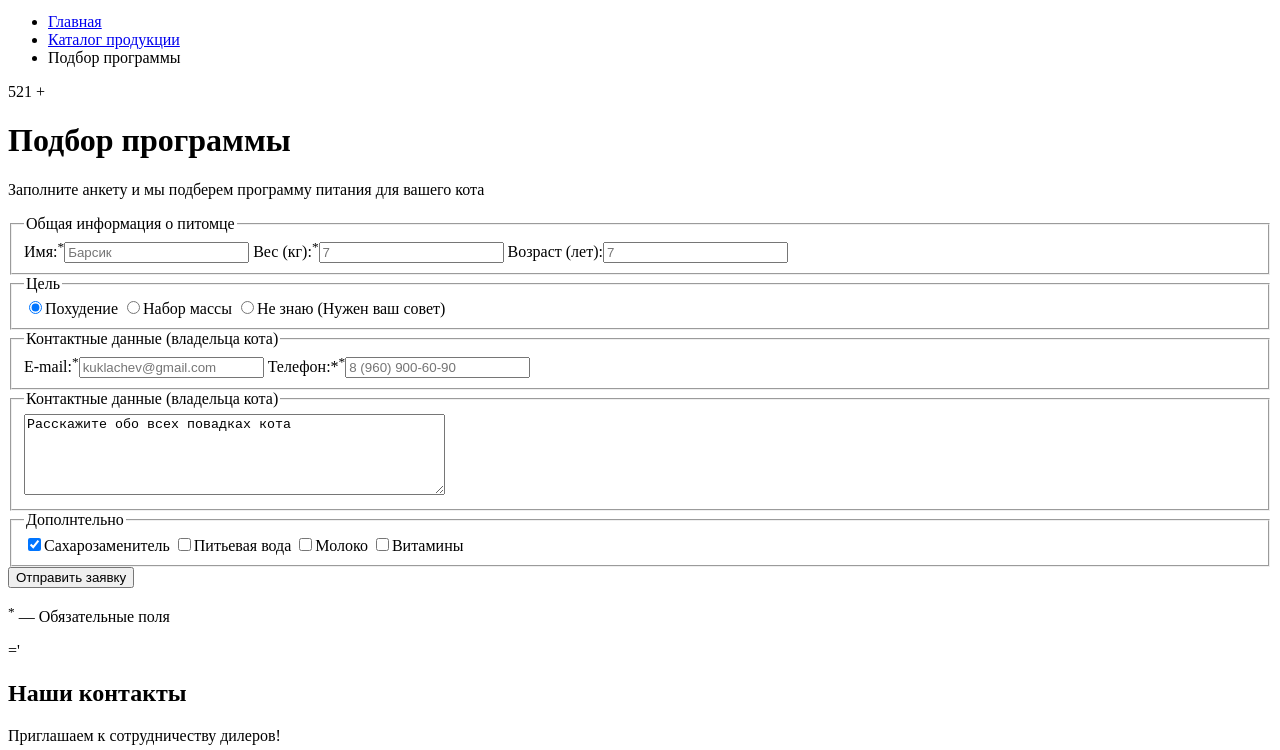
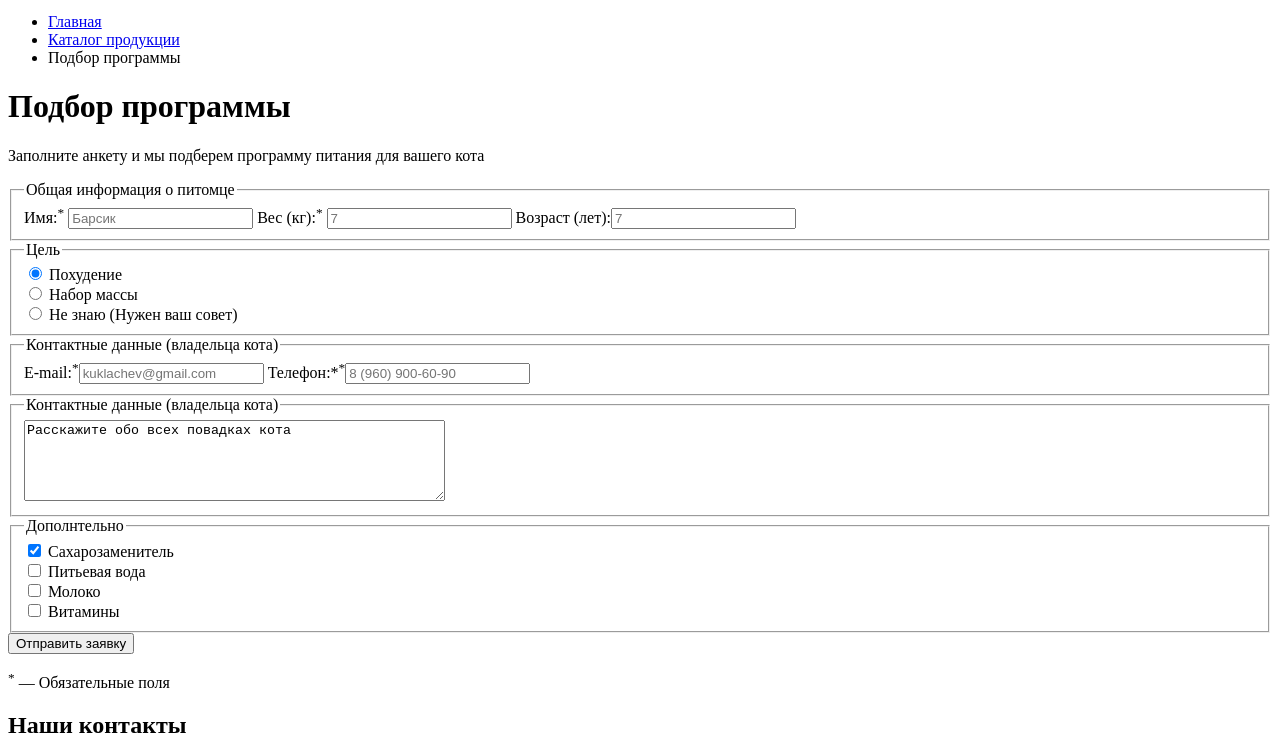
Before and after one commit to tashakalinina/1002157-cat-energy-17, a website: page source/form.html in a window 1280 px wide. Shown: the part 50-800 px from the top of the page. Drawn offline with Linux system fonts and the light colour scheme.

Commit message:
Исправлния замечаний
Добавлена обертка к инпут и лейбел.
Чекбокс и радио - отедельные блоки

```diff
--- a/source/form.html
+++ b/source/form.html
@@ -20,8 +20,8 @@
           <li class="site-list__item"><a href="index.html">Главная</a></li>
           <li class="site-list__item"><a href="catalog.html">Каталог продукции</a></li>
           <li class="site-list__item site-list__item--active"><a>Подбор программы</a></li>
-        </ul>521
-      +      </nav>
+        </ul>
+      </nav>
     </header>
     <main>
       <h1 class="inner-title">Подбор программы</h1>
@@ -29,15 +29,29 @@
         <p class="food-selection__description">Заполните анкету и мы подберем  программу питания для вашего кота</p>
         <fieldset class="food-selection__fieldset cat-info">
           <legend class="visually-hidden">Общая информация о питомце</legend>
-          <label class="cat-info__label">Имя:<sup>*</sup><input class="cat-info__input" type="text" name="cat-name" placeholder="Барсик" required></label>
-          <label class="cat-info__label">Вес (кг):<sup>*</sup><input class="cat-info__input" type="text" name="cat-weight" placeholder="7" required></label>
+          <label class="cat-info__label">
+            Имя:<sup>*</sup>
+            <input class="cat-info__input" type="text" name="cat-name" placeholder="Барсик" required>
+          </label>
+          <label class="cat-info__label">
+            Вес (кг):<sup>*</sup>
+            <input class="cat-info__input" type="text" name="cat-weight" placeholder="7" required></label>
           <label class="cat-info__label">Возраст (лет):<sup></sup><input class="cat-info__input" type="text" name="cat-age" placeholder="7"></label>
         </fieldset>
         <fieldset class="food-selection__fieldset target">
           <legend class="visually-hidden">Цель</legend>
-          <input class="target__radio" type="radio" name="target" value="weight-loss" id="weight-loss" checked><label class="target__label" for="weight-loss">Похудение</label>
-          <input class="target__radio" type="radio" name="target" value="weight-gain" id="weight-gain"><label class="target__label" for="weight-gain">Набор массы</label>
-          <input class="target__radio" type="radio" name="target" value="dont-no" id="dont-no"><label class="target__label" for="dont-no">Не знаю (Нужен ваш совет)</label>
+          <div class="target__input radio-block">
+            <input class="radio-block__input" type="radio" name="target" value="weight-loss" id="weight-loss" checked>
+            <label class="radio-block__label" for="weight-loss">Похудение</label>
+          </div>
+          <div class="target__input radio-block">
+            <input class="radio-block__input" type="radio" name="target" value="weight-gain" id="weight-gain">
+            <label class="radio-block__label" for="weight-gain">Набор массы</label>
+          </div>
+          <div class="target__input radio-block">
+            <input class="radio-block__input" type="radio" name="target" value="dont-no" id="dont-no">
+            <label class="radio-block__label" for="dont-no">Не знаю (Нужен ваш совет)</label>
+          </div>
         </fieldset>
         <fieldset class="food-selection__fieldset contact-form">
           <legend class="contact-form__title">Контактные данные (владельца кота)</legend>
@@ -50,14 +64,25 @@
         </fieldset>
         <fieldset class="food-selection__fieldset additional-info">
           <legend class="additional-info__title">Дополнтельно</legend>
-          <input class="additional-info__checkbox" type="checkbox" name="sweetener" id="sweetener" checked><label class="additional-info__label" for="sweetener">Сахарозаменитель</label>
-          <input class="additional-info__checkbox" type="checkbox" name="water" id="water"><label class="additional-info__label" for="whater">Питьевая вода</label>
-          <input class="additional-info__checkbox" type="checkbox" name="milk" id="milk"><label class="additional-info__label" for="milk">Молоко</label>
-          <input class="additional-info__checkbox" type="checkbox" name="vitamins" id="vitamins"><label class="additional-info__label" for="vitamins">Витамины</label>
+          <div class="additional-info__input checkbox-block">
+            <input class="checkbox-block__input" type="checkbox" name="sweetener" id="sweetener" checked>
+            <label class="checkbox-block__label" for="sweetener">Сахарозаменитель</label>
+          </div>
+          <div class="additional-info__input checkbox-block">
+            <input class="checkbox-block__input" type="checkbox" name="water" id="water">
+            <label class="checkbox-block__label" for="whater">Питьевая вода</label>
+          </div>
+          <div class="additional-info__input checkbox-block">
+            <input class="checkbox-block__input" type="checkbox" name="milk" id="milk">
+            <label class="checkbox-block__label" for="milk">Молоко</label>
+          </div>
+          <div class="additional-info__input checkbox-block">
+            <input class="checkbox-block__input" type="checkbox" name="vitamins" id="vitamins">
+            <label class="checkbox-block__label" for="vitamins">Витамины</label>
+          </div>
         </fieldset>
         <button type="submit" class="button food-selection__button">Отправить заявку</button>
         <p class="food-selection__required"><sup>*</sup> — Обязательные поля</p>
-      ='
     </form>
       <section class="contact">
         <h2 class="visually-hidden">Наши контакты</h2>
```
